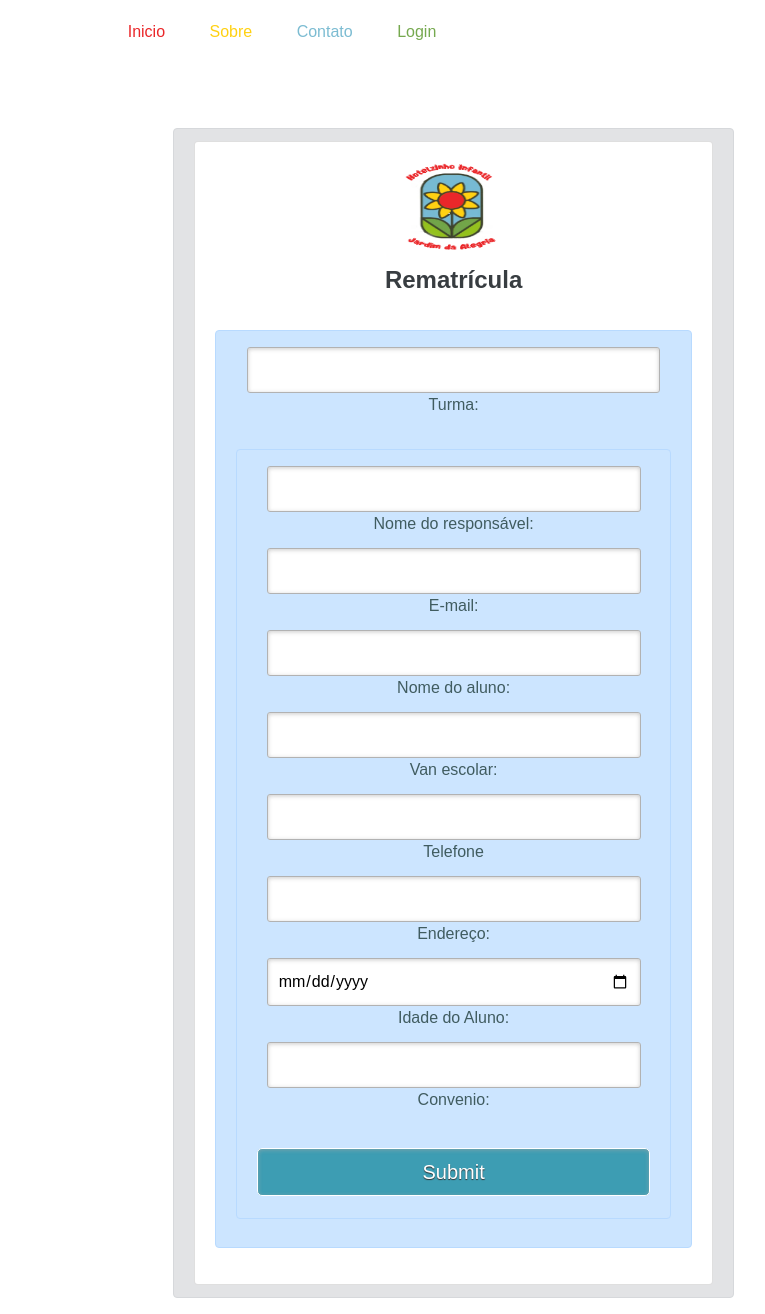
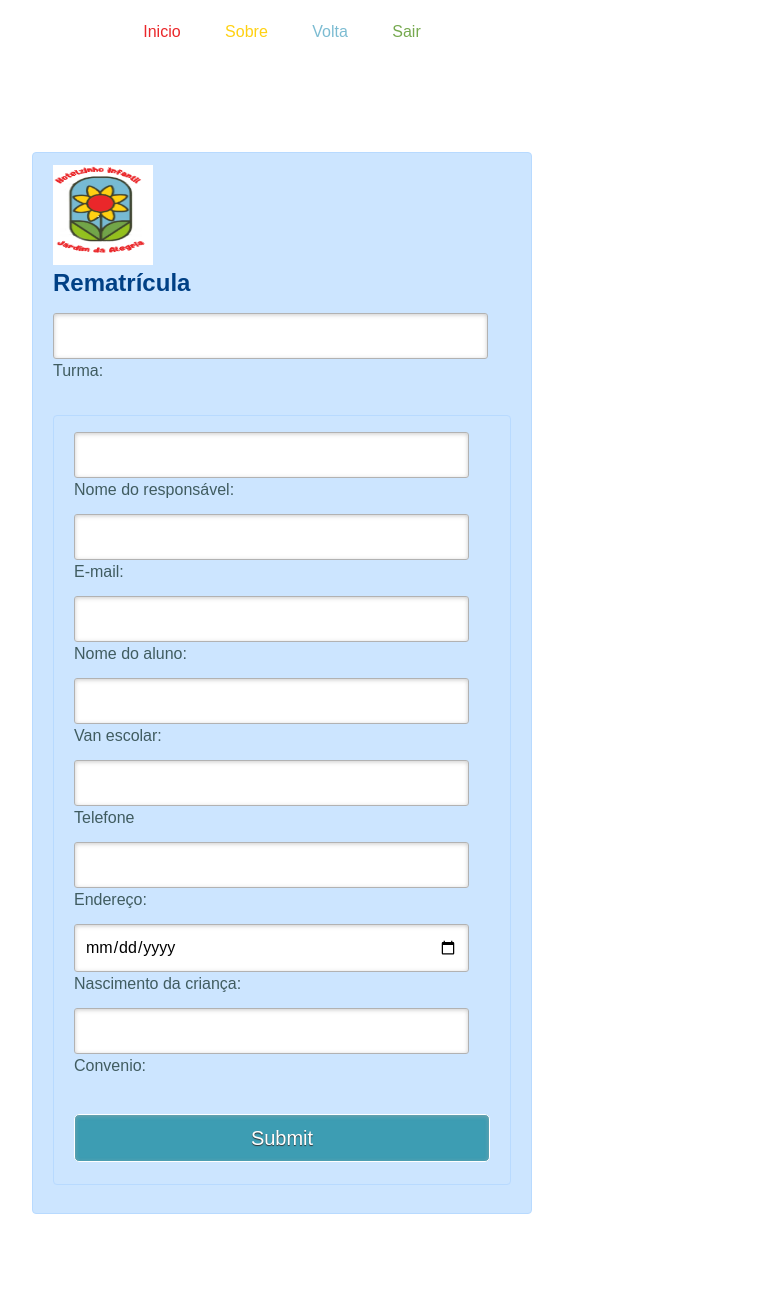
Before and after one commit to ThiagoGGFrancisco/Hotelzinho-Infantil-Jardim-da-Alegria, a PHP site: page /aula/rematricula.php in a window 1280 px wide. Shown: the whole page, without its empty margins (358-1123 px from the left). After the commit the page ends 1214 px from the top, so only its background shows below. Run offline with PHP 8.4, Linux system fonts and the light colour scheme.

Commit message:
Add files via upload

```diff
--- a/PTI II/PTI II/cadastro.php
+++ b/PTI II/PTI II/cadastro.php
@@ -4,7 +4,7 @@
 
 $name = $_POST['nome_cad'];
 $email = $_POST['email_cad'];
-$passwd  = ($_POST['senha_cad']);
+$passwd  = md5($_POST['senha_cad']);
 
 $conexao = mysqli_connect("localhost","root","","aluno") or print (mysqli_error());
 
--- a/PTI II/PTI II/inscricao.php
+++ b/PTI II/PTI II/inscricao.php
@@ -53,7 +53,6 @@ src: url(Nice\ Sugar.ttf)
 <br><br>
 
 <div class="content">
-
 
 <br>
 <div class="alert alert-primary" role="alert">
--- a/PTI II/PTI II/login.html
+++ b/PTI II/PTI II/login.html
@@ -24,6 +24,7 @@ src: url(Nice\ Sugar.ttf)
 <li><a href="sobre.html"> Sobre </a> </li>
 <li><a href="#"> Contato </a>  </li>
 <li> <a href="login.html"> Login </a> </li>
+<li> <a href="sair.php">Sair</a>  </li>
 </ul>
 
 <br><br>
--- a/PTI II/PTI II/login.php
+++ b/PTI II/PTI II/login.php
@@ -7,7 +7,7 @@
 
         include_once('conexao.php');
         $email = $_POST['email'];
-        $senha = $_POST['senha'];
+        $senha = md5($_POST['senha']);
 
 
 
--- a/PTI II/PTI II/model/login.php
+++ b/PTI II/PTI II/model/login.php
@@ -7,7 +7,7 @@
         // Acessa
         include_once('conexao.php');
         $email = $_POST['email'];
-        $senha = $_POST['senha'];
+        $senha = md5($_POST['senha']) ;
 
         // print_r('Email: ' . $email);
         // print_r('<br>');
@@ -36,6 +36,6 @@
     else
     {
         // Não acessa
-        header('Location: login.html');
+        header('Location: ');
     }
 ?>
--- a/PTI II/PTI II/rematricula.php
+++ b/PTI II/PTI II/rematricula.php
@@ -45,28 +45,23 @@ src: url(Nice\ Sugar.ttf)
 <ul id="menusuperior">
 <li class="vermelho"><a href="inicio.html"> Inicio </a> </li>
 <li><a href="sobre.html"> Sobre </a> </li>
-<li><a href="#"> Contato </a>  </li>
-<li> <a href="login.html"> Login </a> </li>
+<li><a href="sistema.php"> Volta </a>  </li>
+<li> <a href="sair.php">Sair</a>  </li>
 </ul>
 <br><br>
 
-<div class="row">
-<div class="col-md-5">
-<span class="glyphicon glyphicon-user style="font-size:30px></span>
-</div>
-<div class="alert alert-secondary" role="alert">
-<div class="card text-center">
-<div class="card-body" >
+<div class="content">
+
+<br>
+<div class="alert alert-primary" role="alert">
+<div class="inputBox">
 
 <div class="box">
 <img src="../PTI II/imagens/ico.png"  width="100" height="100"/>
-<form action="formulario.php" method="POST">
+<form action="rematricula.php" method="POST">
 <fieldset>
 
 <legend><b>Rematrícula</b></legend>
-<br>
-<div class="alert alert-primary" role="alert">
-<div class="inputBox">
 <input type="text" name="turma" id="turma" class="inputUser" required>
 <label for="turma" class="labelInput">Turma:</label>
 </div>
@@ -106,7 +101,7 @@ src: url(Nice\ Sugar.ttf)
 
 <div class="inputBox">
 <input type="date" name="data" id="data" class="inputUser" required>
-<label for="data" class="labelInput">Idade do Aluno:</label>
+<label for="data" class="labelInput">Nascimento da criança:</label>
 </div>
 
 <div class="inputBox">
@@ -120,7 +115,7 @@ src: url(Nice\ Sugar.ttf)
 </form>
 </div>
 </
-
+</div>
 </div>
 </body>
 </html>
--- a/PTI II/PTI II/sair.php
+++ b/PTI II/PTI II/sair.php
@@ -2,5 +2,5 @@
     session_start();
     unset($_SESSION['email']);
     unset($_SESSION['senha']);
-    header("Location: login.html");
+    header("Location: inicio.html");
 ?>
```
Also changed, not shown: PTI II/PTI II/sistema.php (+9 -0 lines).
